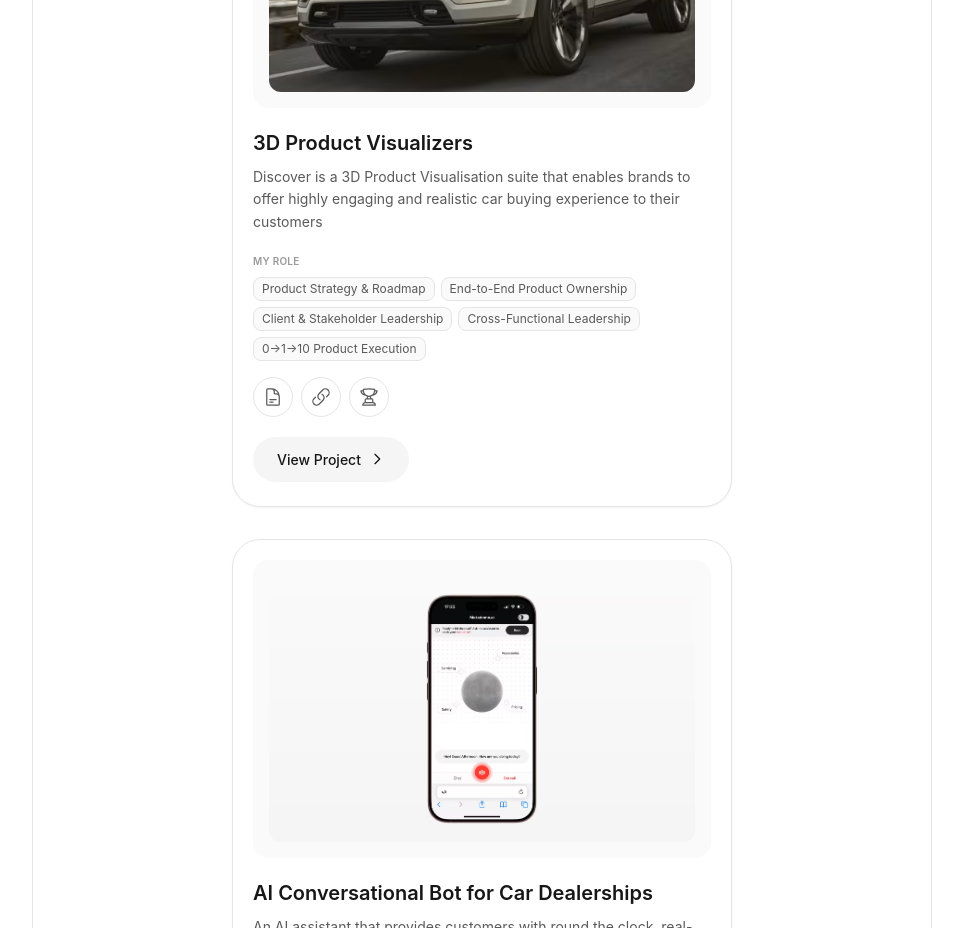
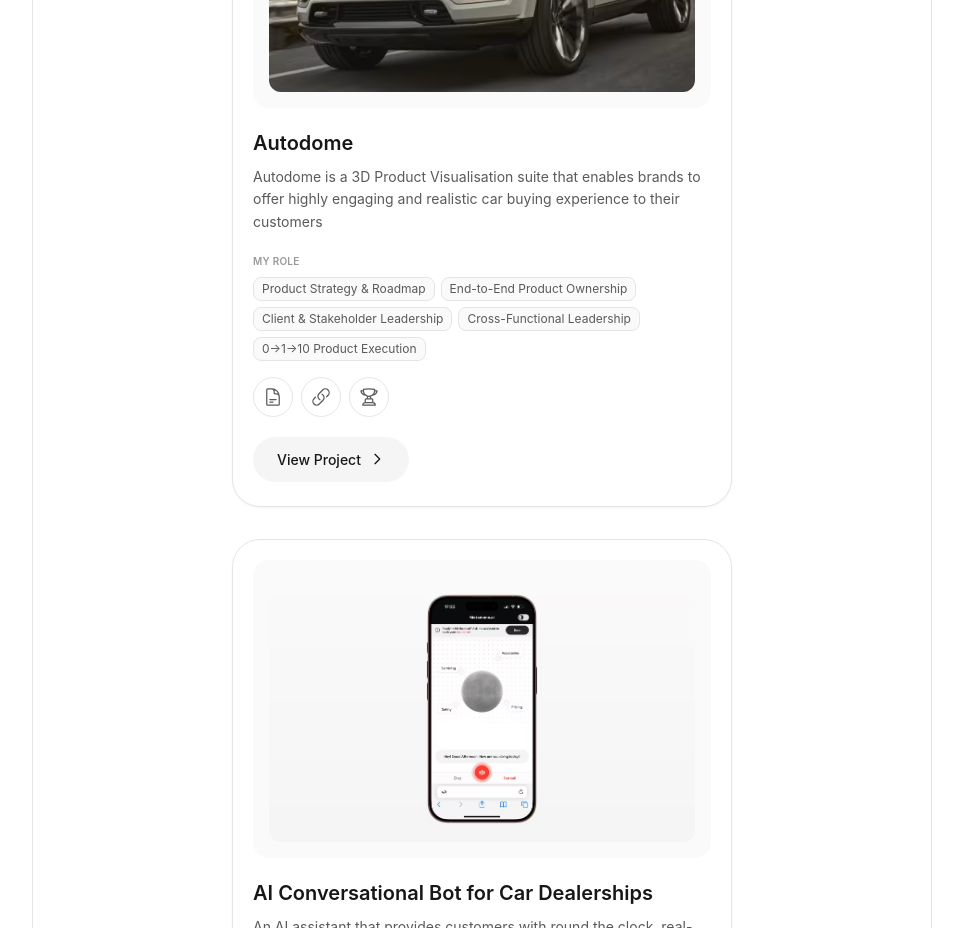
Before and after one commit to Hiccup99/myportfolio, a React (Vite) app: page / in a window 1280 px wide. Shown: the part 1980-2908 px from the top of the page, without its empty margins (158-1121 px from the left). Built offline with nearby package versions, Linux system fonts and the light colour scheme; a web font is replaced by a local one.

Commit message:
fixed typo

```diff
--- a/src/data/projects.ts
+++ b/src/data/projects.ts
@@ -16,10 +16,10 @@
 
 export const projects: Project[] = [
   {
-    id: '3d-product-visualizers',
-    title: '3D Product Visualizers',
+    id: 'autodome',
+    title: 'Autodome',
     description:
-      'Discover is a 3D Product Visualisation suite that enables brands to offer highly engaging and realistic car buying experience to their customers',
+      'Autodome is a 3D Product Visualisation suite that enables brands to offer highly engaging and realistic car buying experience to their customers',
     image: '/projects/stellantis/thumbnail.avif',
     imageFit: 'cover',
     link: '/project/3d-product-visualizers',
```
